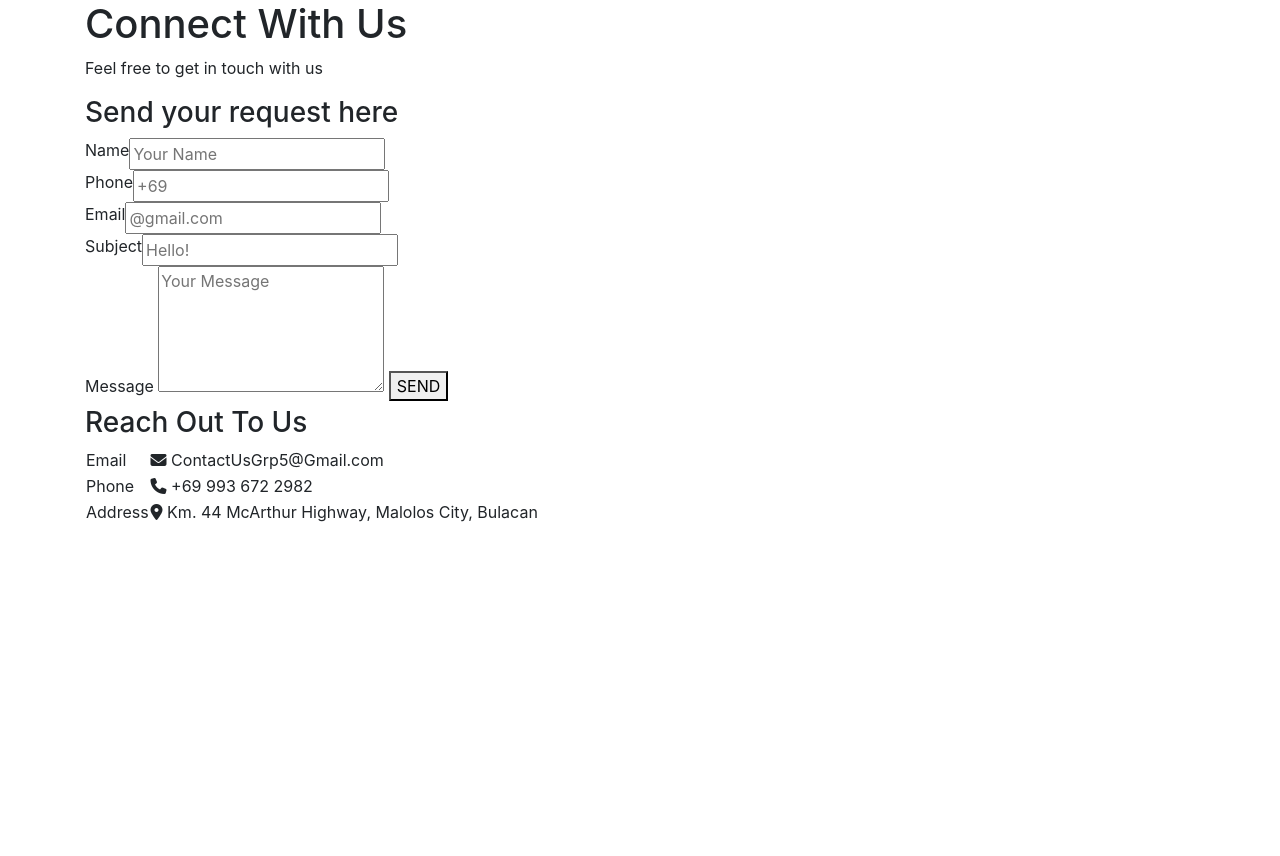
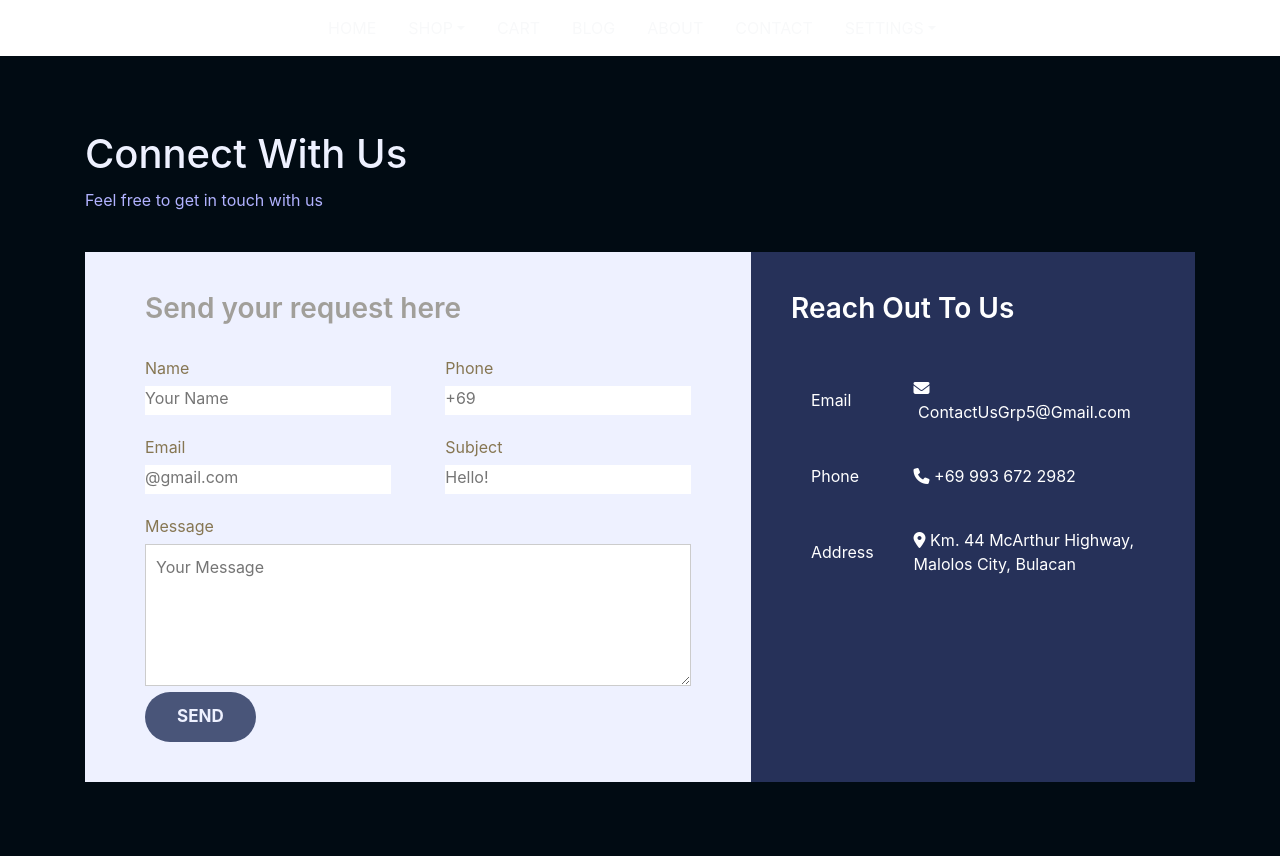
Before and after one commit to LorenzFuentes/webazaar, a PHP site: page /contact.html in a window 1280 px wide. Before the commit the page ends 522 px from the top, so only its background shows below. Run offline with PHP 8.4, Linux system fonts and the light colour scheme; some libraries are stand-ins or nearby versions.

Commit message:
Updated Navigation

```diff
--- a/cart.php
+++ b/cart.php
@@ -63,13 +63,13 @@ if(isset($_GET['delete_all'])){
               <a class="nav-link text-light " href="cart.php">CART</a>
             </li>
             <li class="nav-item pr-3 ">
-              <a class="nav-link text-light ">BLOG</a>
+              <a class="nav-link text-light " href="blog.php">BLOG</a>
             </li>
             <li class="nav-item pr-3 ">
               <a class="nav-link text-light " href="about.html">ABOUT</a>
             </li>
             <li class="nav-item pr-3 ">
-              <a class="nav-link text-light ">CONTACT</a>
+              <a class="nav-link text-light " href="contact.html">CONTACT</a>
             </li>
             <li class="nav-item dropdown pr-3 ">
               <a class="nav-link dropdown-toggle text-light " href="#" role="button" data-toggle="dropdown" aria-expanded="false">SETTINGS</a>
--- a/changepassword.php
+++ b/changepassword.php
@@ -46,13 +46,13 @@ $user = new user();
                 <a class="nav-link text-light " href="cart.php">CART</a>
               </li>
               <li class="nav-item pr-3 ">
-                <a class="nav-link text-light ">BLOG</a>
+                <a class="nav-link text-light " href="blog.php">BLOG</a>
               </li>
               <li class="nav-item pr-3 ">
                 <a class="nav-link text-light " href="about.html">ABOUT</a>
               </li>
               <li class="nav-item pr-3 ">
-                <a class="nav-link text-light ">CONTACT</a>
+                <a class="nav-link text-light " href="contact.html">CONTACT</a>
               </li>
               <li class="nav-item dropdown pr-3 ">
                 <a class="nav-link dropdown-toggle text-light " href="#" role="button" data-toggle="dropdown" aria-expanded="false">SETTINGS</a>
--- a/contact.html
+++ b/contact.html
@@ -2,16 +2,71 @@
 <html lang="en">
   <head>
     <!-- Required meta tags -->
+    <link rel="stylesheet" href="https://cdn.jsdelivr.net/npm/bootstrap@4.5.3/dist/css/bootstrap.min.css" integrity="sha384-TX8t27EcRE3e/ihU7zmQxVncDAy5uIKz4rEkgIXeMed4M0jlfIDPvg6uqKI2xXr2" crossorigin="anonymous">
+    <meta content="width=device-width, initial-scale=1.0" name="viewport">
     <meta charset="utf-8">
     <meta name="viewport" content="width=device-width, initial-scale=1, shrink-to-fit=no">
-
-    <link rel="stylesheet" href="index.css">
-    <link rel="stylesheet" href="https://cdn.jsdelivr.net/npm/bootstrap@4.5.3/dist/css/bootstrap.min.css" integrity="sha384-TX8t27EcRE3e/ihU7zmQxVncDAy5uIKz4rEkgIXeMed4M0jlfIDPvg6uqKI2xXr2" crossorigin="anonymous">
-
-    <title>Contact</title>
-    <title></title>
+    <link rel="stylesheet" href="https://cdn.jsdelivr.net/npm/bootstrap@4.6.2/dist/css/bootstrap.min.css" integrity="sha384-xOolHFLEh07PJGoPkLv1IbcEPTNtaed2xpHsD9ESMhqIYd0nLMwNLD69Npy4HI+N" crossorigin="anonymous">
+    <link rel="stylesheet" href="resource/css/contact.css">
+    <link rel="preconnect" href="https://fonts.googleapis.com">
+    <link rel="icon" type="image/x-icon" href="resource/img/logo.png">
+    <link rel="preconnect" href="https://fonts.gstatic.com" crossorigin>
+    <link href="https://fonts.googleapis.com/css2?family=Poppins:wght@700&display=swap" rel="stylesheet">
+    <link href="https://fonts.googleapis.com/css2?family=Lato:wght@100&display=swap" rel="stylesheet">
+    <link rel="preconnect" href="https://fonts.gstatic.com" crossorigin>
+    <link rel="preconnect" href="https://fonts.gstatic.com" crossorigin>
+    <script src="https://kit.fontawesome.com/400dff856d.js" crossorigin="anonymous"></script>
+    <link rel="stylesheet" href="https://cdnjs.cloudflare.com/ajax/libs/animate.css/4.1.1/animate.min.css"/>
+    <link rel="stylesheet" href="shorten.css">
+    <link rel="preconnect" href="https://fonts.googleapis.com">
+    <link rel="preconnect" href="https://fonts.gstatic.com" crossorigin>
+    <link href="https://fonts.googleapis.com/css2?family=Montserrat:ital,wght@0,400;0,700;1,400;1,900&display=swap" rel="stylesheet">
+    <meta content="" name="keywords">
+    <title>Contact | Webazaar</title>
       </head>
       <body>
+        <nav class="navbar navbar-expand-lg navbar-light">
+          <button class="navbar-toggler text-center" type="button" data-toggle="collapse" data-target="#navbarSupportedContent" aria-controls="navbarSupportedContent" aria-expanded="false" aria-label="Toggle navigation">
+            <span class="navbar-toggler-icon  text-center"></span>
+          </button>
+          <div class="collapse navbar-collapse align-items-center justify-content-center" id="navbarSupportedContent">
+            <ul class="navbar-nav">
+              <li class="nav-item pr-3 ">
+                <a class="nav-link text-light" href="index.php">HOME</a>
+              </li>
+              <li class="nav-item dropdown pr-3 ">
+                <a class="nav-link dropdown-toggle text-light " href="#" role="button" data-toggle="dropdown" aria-expanded="false">SHOP</a>
+                <div class="dropdown-menu">
+                  <a class="dropdown-item" href="product.php#women">WOMENS</a>
+                  <a class="dropdown-item" href="product.php#men">MENS</a>
+                  <div class="dropdown-divider"></div>
+                  <a class="dropdown-item" href="product.php#accesories">ACCESORIES</a>
+                </div>
+              </li>
+              <li class="nav-item pr-3 ">
+                <a class="nav-link text-light " href="cart.php">CART</a>
+              </li>
+              <li class="nav-item pr-3 ">
+                <a class="nav-link text-light " href="blog.php">BLOG</a>
+              </li>
+              <li class="nav-item pr-3 ">
+                <a class="nav-link text-light " href="about.html">ABOUT</a>
+              </li>
+              <li class="nav-item pr-3 ">
+                <a class="nav-link text-light " href="contact.html">CONTACT</a>
+              </li>
+              <li class="nav-item dropdown pr-3 ">
+                <a class="nav-link dropdown-toggle text-light " href="#" role="button" data-toggle="dropdown" aria-expanded="false">SETTINGS</a>
+                <div class="dropdown-menu">
+                  <a class="dropdown-item" href="updateprofile.php">UPDATE PROFILE</a>
+                  <a class="dropdown-item" href="changepassword.php">UPDATE PASSWORD</a>
+                  <div class="dropdown-divider"></div>
+                  <a class="dropdown-item" href="logout.php">LOG-OUT</a>
+                </div>
+              </li>
+            </ul>
+          </div>
+        </nav>
 
         <section class="contact">
 
--- a/index.php
+++ b/index.php
@@ -45,13 +45,13 @@ isLogin();
               <a class="nav-link text-light " href="cart.php">CART</a>
             </li>
             <li class="nav-item pr-3 ">
-              <a class="nav-link text-light " href="cart.php">BLOG</a>
+              <a class="nav-link text-light " href="blog.php">BLOG</a>
             </li>
             <li class="nav-item pr-3 ">
               <a class="nav-link text-light " href="about.html">ABOUT</a>
             </li>
             <li class="nav-item pr-3 ">
-              <a class="nav-link text-light ">CONTACT</a>
+              <a class="nav-link text-light " href="contact.html">CONTACT</a>
             </li>
             <li class="nav-item dropdown pr-3 ">
               <a class="nav-link dropdown-toggle text-light " href="#" role="button" data-toggle="dropdown" aria-expanded="false">SETTINGS</a>
--- a/product.php
+++ b/product.php
@@ -63,14 +63,14 @@ if(isset($_POST['add_to_cart'])){
                 <a class="nav-link text-light " href="cart.php">CART</a>
               </li>
               <li class="nav-item pr-3 ">
-                <a class="nav-link text-light ">BLOG</a>
+                <a class="nav-link text-light " href="blog.php">BLOG</a>
               </li>
               <li class="nav-item pr-3 ">
                 <a class="nav-link text-light " href="about.html">ABOUT</a>
               </li>
               <li class="nav-item pr-3 ">
-                <a class="nav-link text-light ">CONTACT</a>
-              </li>
+                <a class="nav-link text-light " href="contact.html">CONTACT</a>
+            </li>
               <li class="nav-item dropdown pr-3 ">
                 <a class="nav-link dropdown-toggle text-light " href="#" role="button" data-toggle="dropdown" aria-expanded="false">SETTINGS</a>
                 <div class="dropdown-menu">
--- a/updateprofile.php
+++ b/updateprofile.php
@@ -48,13 +48,13 @@ $user = new user();
                 <a class="nav-link text-light " href="cart.php">CART</a>
               </li>
               <li class="nav-item pr-3 ">
-                <a class="nav-link text-light ">BLOG</a>
+                <a class="nav-link text-light " href="blog.php">BLOG</a>
               </li>
               <li class="nav-item pr-3 ">
                 <a class="nav-link text-light " href="about.html">ABOUT</a>
               </li>
               <li class="nav-item pr-3 ">
-                <a class="nav-link text-light ">CONTACT</a>
+                <a class="nav-link text-light " href="contact.html">CONTACT</a>
               </li>
               <li class="nav-item dropdown pr-3 ">
                 <a class="nav-link dropdown-toggle text-light " href="#" role="button" data-toggle="dropdown" aria-expanded="false">SETTINGS</a>
```
Also changed, not shown: about.html (+4 -4 lines), blog.php (+8 -18 lines), resource/css/contact.css (renamed from contact.css).
